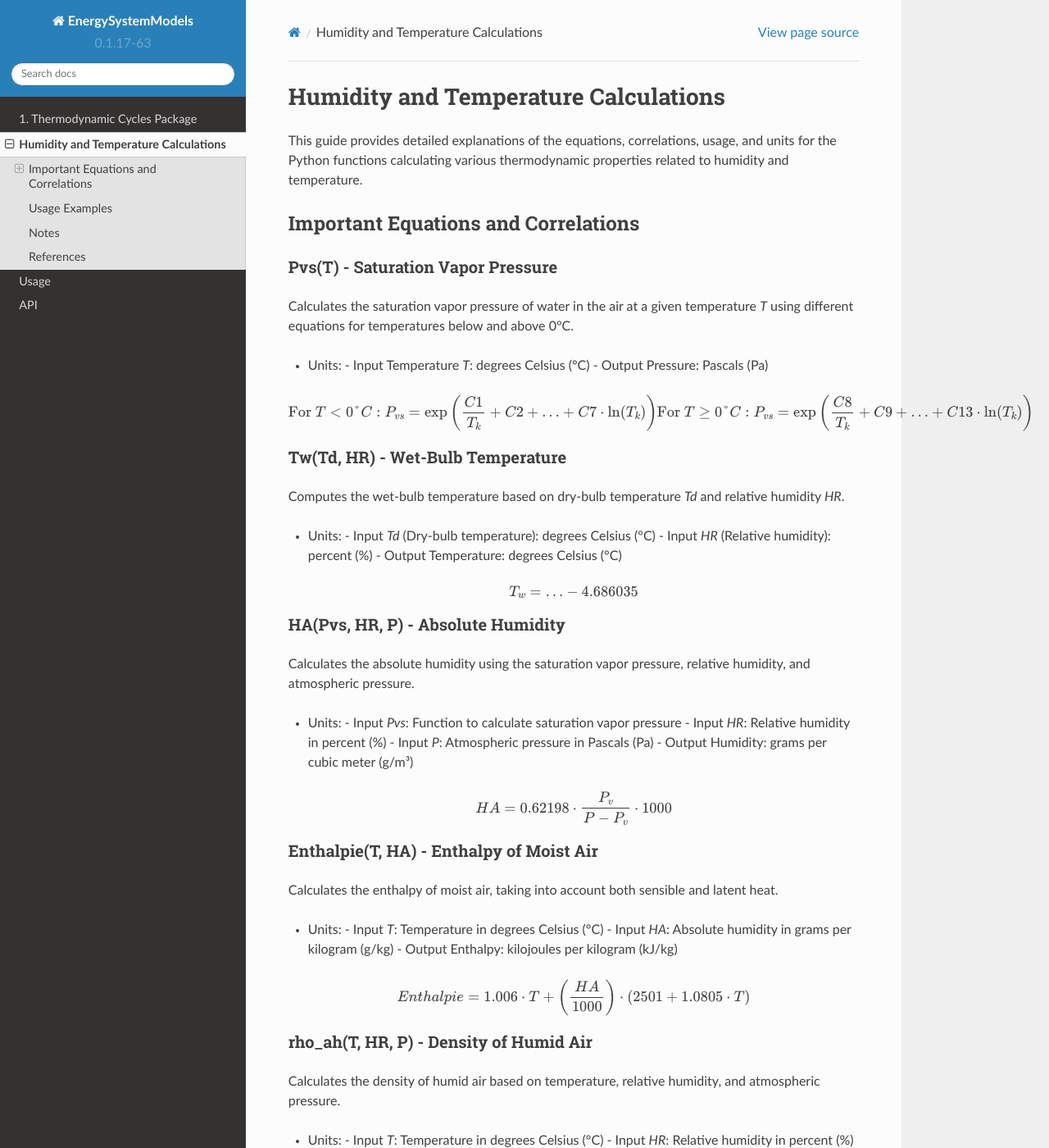
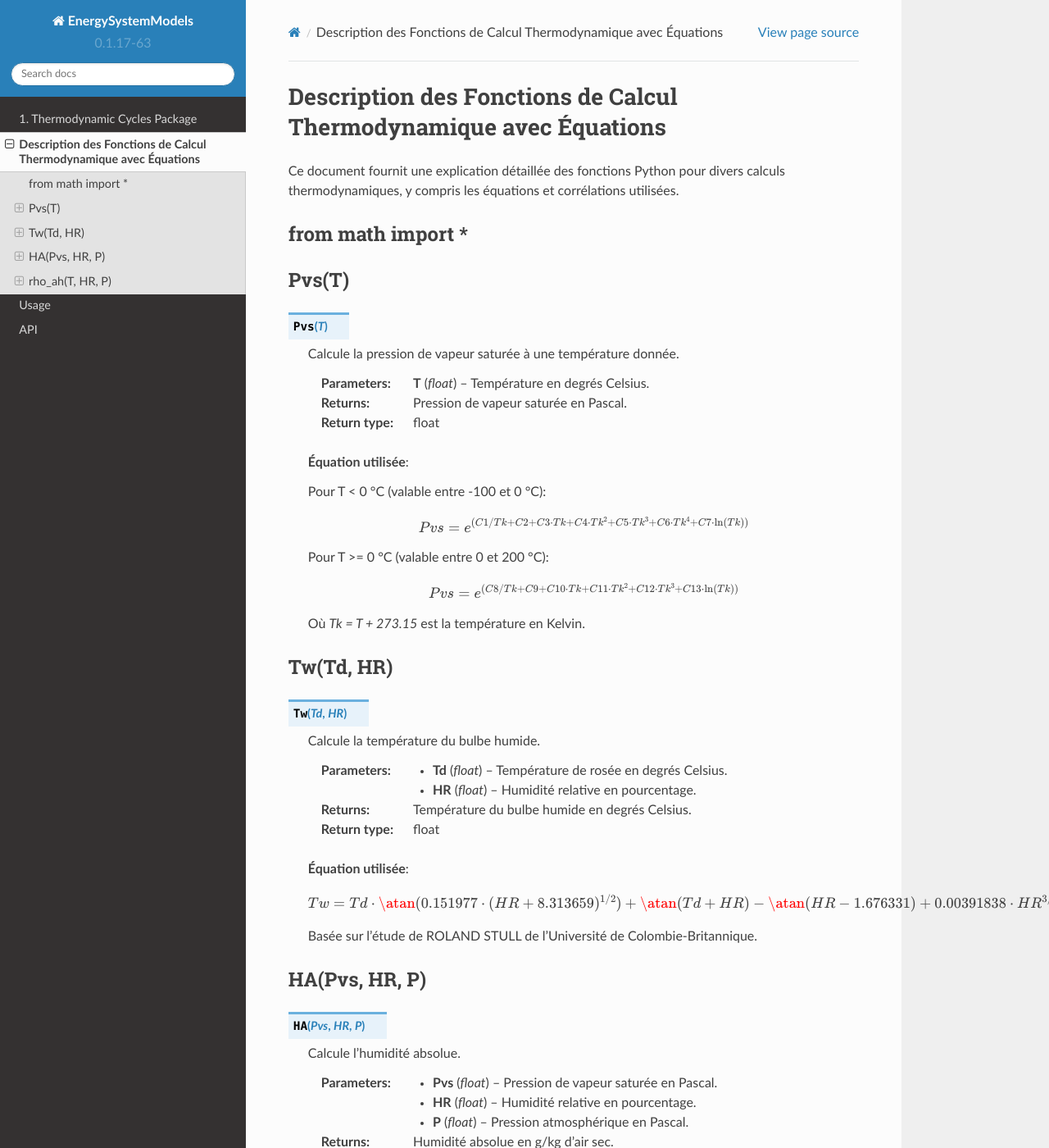
Before and after one commit to ZoheirHADID/EnergySystemModels-Tutorial, a Sphinx documentation site: the page built from docs/source/Traitement_d_air.rst, in a window 1280 px wide and 1400 px high. Shown: the whole window at 82% size. Built offline with Sphinx 7.4.7 and the Read the Docs theme 2.0.0, drawn with Linux system fonts in a browser that asks for light colours; some of the changed text lies outside the part shown.

Commit message:
Update Traitement_d_air.rst

```diff
--- a/docs/source/Traitement_d_air.rst
+++ b/docs/source/Traitement_d_air.rst
@@ -1,105 +1,115 @@
-===============================
-Humidity and Temperature Calculations
-===============================
+.. _titre_section:
 
-This guide provides detailed explanations of the equations, correlations, usage, and units for the Python functions calculating various thermodynamic properties related to humidity and temperature.
+Description des Fonctions de Calcul Thermodynamique avec Équations
+==================================================================
 
-Important Equations and Correlations
-=====================================
+Ce document fournit une explication détaillée des fonctions Python pour divers calculs thermodynamiques, y compris les équations et corrélations utilisées.
 
-Pvs(T) - Saturation Vapor Pressure
------------------------------------
+from math import *
+-------------------
 
-Calculates the saturation vapor pressure of water in the air at a given temperature `T` using different equations for temperatures below and above 0°C.
+Pvs(T)
+-------
 
-- Units:
-  - Input Temperature `T`: degrees Celsius (°C)
-  - Output Pressure: Pascals (Pa)
+.. function:: Pvs(T)
 
-.. math::
+   Calcule la pression de vapeur saturée à une température donnée.
 
-    \text{For } T < 0°C : P_{vs} = \exp\left(\frac{C1}{T_k} + C2 + \ldots + C7 \cdot \ln(T_k)\right)
-    \text{For } T ≥ 0°C : P_{vs} = \exp\left(\frac{C8}{T_k} + C9 + \ldots + C13 \cdot \ln(T_k)\right)
+   :param T: Température en degrés Celsius.
+   :type T: float
+   :returns: Pression de vapeur saturée en Pascal.
+   :rtype: float
 
-Tw(Td, HR) - Wet-Bulb Temperature
----------------------------------
+   **Équation utilisée**:
 
-Computes the wet-bulb temperature based on dry-bulb temperature `Td` and relative humidity `HR`.
+   Pour T < 0 °C (valable entre -100 et 0 °C):
 
-- Units:
-  - Input `Td` (Dry-bulb temperature): degrees Celsius (°C)
-  - Input `HR` (Relative humidity): percent (%)
-  - Output Temperature: degrees Celsius (°C)
+   .. math::
 
-.. math::
+      Pvs = e^{(C1 / Tk + C2 + C3 \cdot Tk + C4 \cdot Tk^2 + C5 \cdot Tk^3 + C6 \cdot Tk^4 + C7 \cdot \ln(Tk))}
 
-    T_{w} = \ldots  - 4.686035
+   Pour T >= 0 °C (valable entre 0 et 200 °C):
 
-HA(Pvs, HR, P) - Absolute Humidity
-----------------------------------
+   .. math::
 
-Calculates the absolute humidity using the saturation vapor pressure, relative humidity, and atmospheric pressure.
+      Pvs = e^{(C8 / Tk + C9 + C10 \cdot Tk + C11 \cdot Tk^2 + C12 \cdot Tk^3 + C13 \cdot \ln(Tk))}
 
-- Units:
-  - Input `Pvs`: Function to calculate saturation vapor pressure
-  - Input `HR`: Relative humidity in percent (%)
-  - Input `P`: Atmospheric pressure in Pascals (Pa)
-  - Output Humidity: grams per cubic meter (g/m³)
+   Où `Tk = T + 273.15` est la température en Kelvin.
 
-.. math::
+Tw(Td, HR)
+----------
 
-    HA = 0.62198 \cdot \frac{P_{v}}{P - P_{v}} \cdot 1000
+.. function:: Tw(Td, HR)
 
-Enthalpie(T, HA) - Enthalpy of Moist Air
------------------------------------------
+   Calcule la température du bulbe humide.
 
-Calculates the enthalpy of moist air, taking into account both sensible and latent heat.
+   :param Td: Température de rosée en degrés Celsius.
+   :param HR: Humidité relative en pourcentage.
+   :type Td: float
+   :type HR: float
+   :returns: Température du bulbe humide en degrés Celsius.
+   :rtype: float
 
-- Units:
-  - Input `T`: Temperature in degrees Celsius (°C)
-  - Input `HA`: Absolute humidity in grams per kilogram (g/kg)
-  - Output Enthalpy: kilojoules per kilogram (kJ/kg)
+   **Équation utilisée**:
 
-.. math::
+   .. math::
 
-    Enthalpie = 1.006 \cdot T + \left(\frac{HA}{1000}\right) \cdot (2501 + 1.0805 \cdot T)
+      Tw = Td \cdot \atan(0.151977 \cdot (HR + 8.313659)^{1/2}) + \atan(Td + HR) - \atan(HR - 1.676331) + 0.00391838 \cdot HR^{3/2} \cdot \atan(0.023101 \cdot HR) - 4.686035
 
-rho_ah(T, HR, P) - Density of Humid Air
----------------------------------------
+   Basée sur l'étude de ROLAND STULL de l'Université de Colombie-Britannique.
 
-Calculates the density of humid air based on temperature, relative humidity, and atmospheric pressure.
+HA(Pvs, HR, P)
+--------------
 
-- Units:
-  - Input `T`: Temperature in degrees Celsius (°C)
-  - Input `HR`: Relative humidity in percent (%)
-  - Input `P`: Atmospheric pressure in Pascals (Pa)
-  - Output Density: kilograms per cubic meter (kg/m³)
+.. function:: HA(Pvs, HR, P)
 
-.. math::
+   Calcule l'humidité absolue.
 
-    \rho_{ah} = \frac{(rho_a \cdot R_a + rho_v \cdot R_v)}{R_{ah}}
+   :param Pvs: Pression de vapeur saturée en Pascal.
+   :param HR: Humidité relative en pourcentage.
+   :param P: Pression atmosphérique en Pascal.
+   :type Pvs: float
+   :type HR: float
+   :type P: float
+   :returns: Humidité absolue en g/kg d'air sec.
+   :rtype: float
 
-Usage Examples
-==============
+   **Équation utilisée**:
 
-.. code-block:: python
+   .. math::
 
-    # Example of using Pvs function
-    saturation_pressure = Pvs(25)
-    print(f"Saturation Vapor Pressure at 25°C: {saturation_pressure} Pa")
+      Pv = Pvs \cdot \frac{HR}{100}
+      HA = 0.62198 \cdot \frac{Pv}{P - Pv} \cdot 1000
 
-... (Include detailed examples for each function, demonstrating how to call the function and interpret its output) ...
+   Calcul de l'humidité absolue en utilisant la pression de vapeur et la pression atmosphérique.
 
-Notes
-=====
+... (autres fonctions) ...
 
-- The functions are based on standard thermodynamic formulas and ideal gas approximations.
-- These are commonly used in meteorology, HVAC systems, and other related fields.
-- It is important to note that the accuracy of these calculations is dependent on the empirical correlations and constants used.
+rho_ah(T, HR, P)
+----------------
 
-References
-==========
+.. function:: rho_ah(T, HR, P)
 
-- "Wet-Bulb Temperature from Relative Humidity and Air Temperature" by Roland Stull, University of British Columbia, Vancouver, British Columbia, Canada.
+   Calcule la densité de l'air humide.
 
-... (Additional references as applicable) ...
+   :param T: Température en degrés Celsius.
+   :param HR: Humidité relative en pourcentage.
+   :param P: Pression atmosphérique en Pascal.
+   :type T: float
+   :type HR: float
+   :type P: float
+   :returns: Densité de l'air humide en kg/m³.
+   :rtype: float
+
+   **Équation utilisée**:
+
+   .. math::
+
+      Tk = T + 273.15
+      Pv = Psat \cdot \frac{HR}{100}
+      \rho_v = \frac{Pv}{Rv \cdot Tk}
+      \rho_a = \frac{P - Pv}{Ra \cdot Tk}
+      Rah = \frac{Ra}{1 - \left(\frac{HR}{100} \cdot \frac{Psat}{P}\right) \cdot \left(1 - \frac{Ra}{Rv}\right)}
+      \rho_ah = \frac{\rho_a \cdot Ra + \rho_v \cdot Rv}{Rah}
+
+   Cette formule calcule la densité de l'air humide en prenant en compte la température, l'humidité relative et la pression atmosphérique.
```
